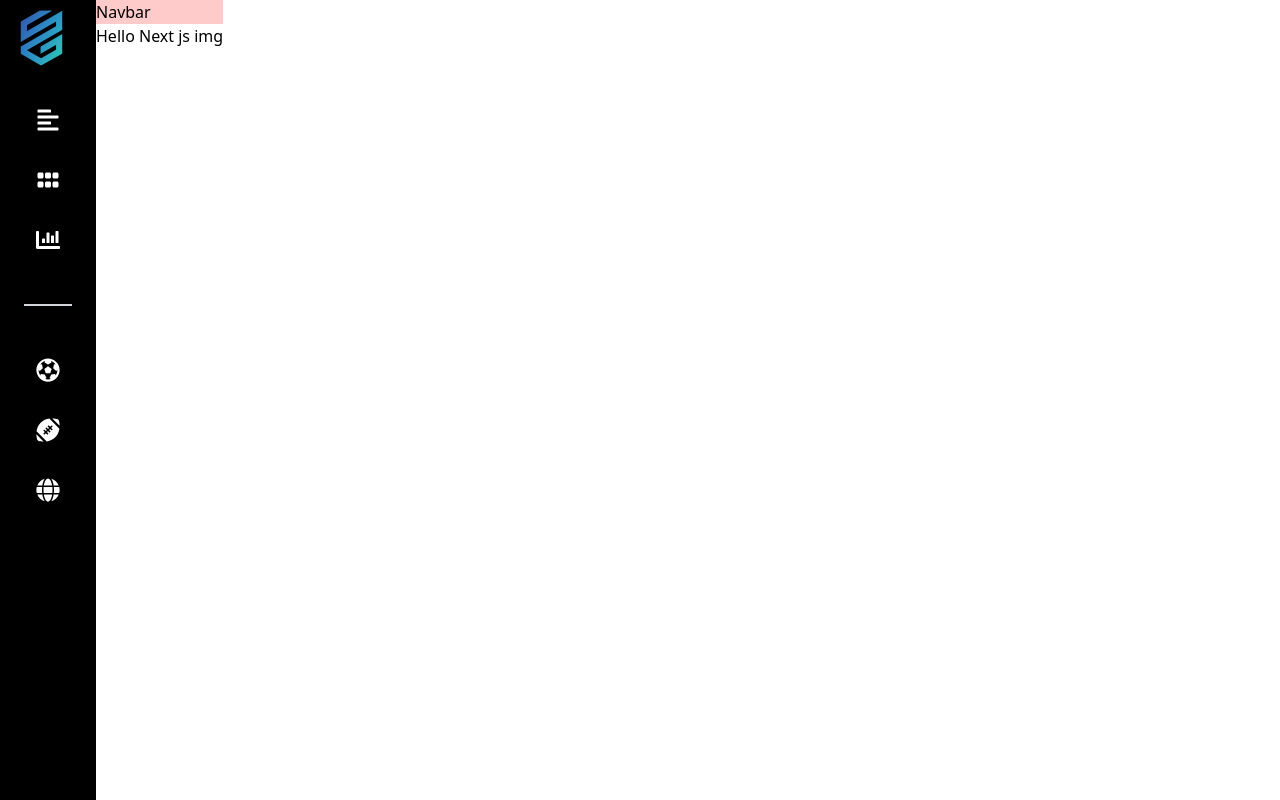
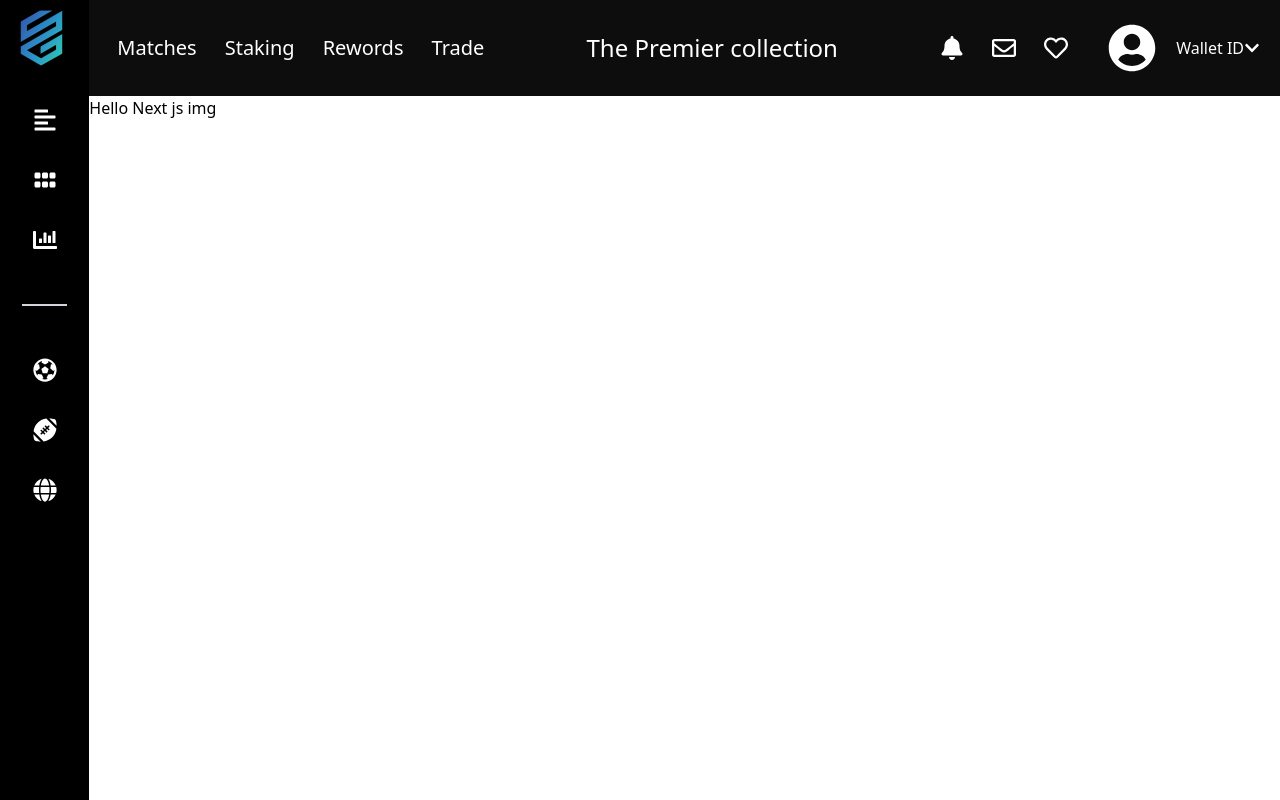
Before and after one commit to Sohel-Developer/Dashbord-nextjs, a Next.js app: page / in a window 1280 px wide. Built offline with nearby package versions, Linux system fonts and the light colour scheme.

Commit message:
Top Navbar Design Complete

```diff
--- a/app/layout.js
+++ b/app/layout.js
@@ -4,7 +4,7 @@ import logo from '../public/asd1.png'
 import boll from '../public/soccer-ball 1.png'
 import Image from 'next/image'
 import Link from 'next/link'
-import { FaAd, FaAlignLeft, FaChartBar, FaFootballBall, FaFutbol, FaGlobe, FaGripHorizontal } from "react-icons/fa";
+import { FaAd, FaAlignLeft, FaBell, FaChartBar, FaChevronDown, FaFootballBall, FaFutbol, FaGlobe, FaGripHorizontal, FaRegEnvelope, FaRegHeart, FaUserCircle } from "react-icons/fa";
 
 const inter = Inter({ subsets: ['latin'] })
 
@@ -29,8 +29,28 @@ export default function RootLayout({ children }) {
             <Link className='sideBarLink' href='/'><FaGlobe /> </Link>
           </nav>
         </div>
-        <div>
-          <div className='bg-red-200'> Navbar</div>
+        <div className='w-full'>
+          <div className=' h-24   bg-[#0D0D0D] text-white flex justify-between items-center'>
+            <nav className='space-x-7 ps-7'>
+              <Link className='text-xl' href="/">Matches</Link>
+              <Link className='text-xl' href="/">Staking</Link>
+              <Link className='text-xl' href="/">Rewords</Link>
+              <Link className='text-xl' href="/">Trade</Link>
+            </nav>
+            <h1 className='text-2xl'>The Premier collection</h1>
+            <div className='flex justify-between items-center '>
+              <div className='flex gap-7 text-2xl pr-10'>
+                <Link href='/'><FaBell /></Link>
+                <Link href='/'><FaRegEnvelope /></Link>
+                <Link href='/'><FaRegHeart /></Link>
+              </div>
+              <div className='flex items-center justify-center gap-5'>
+                <Link className='text-5xl ' href="/"> <FaUserCircle /></Link>
+                <span className='flex items-center justify-center pr-5'>Wallet ID <FaChevronDown /></span>
+              </div>
+            </div>
+          </div>
+
           {children}
         </div>
 
```
